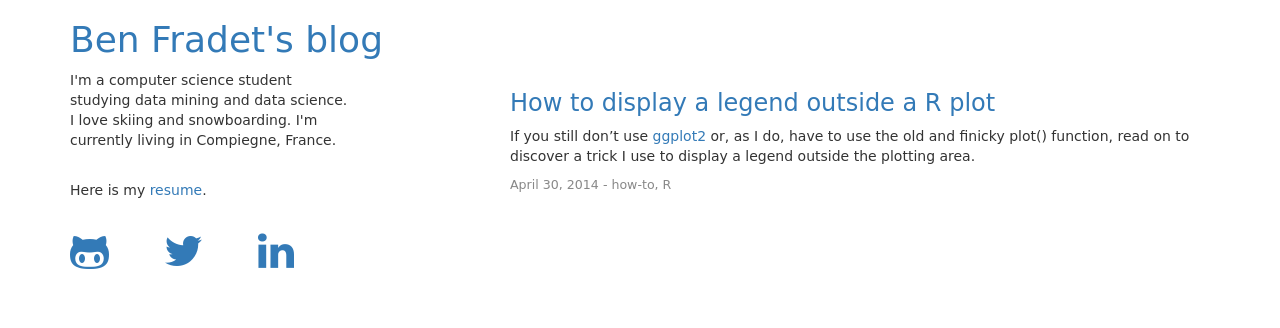
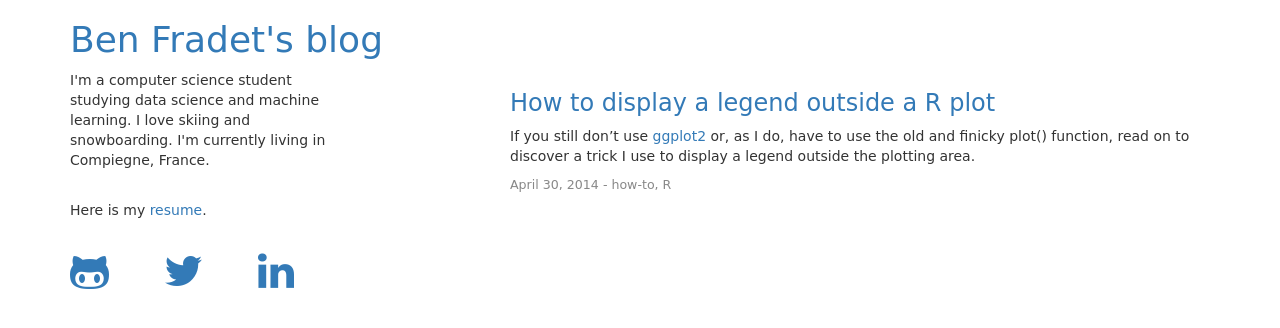
Before and after one commit to BenFradet/benfradet.github.io, a Jekyll site: the page built from index.html, in a window 1280 px wide. Shown: the top 328 px of the page. Built offline with Jekyll 4.4.1, drawn with Linux system fonts in a browser that asks for light colours; nearby versions of some CDN libraries.

Commit message:
fixed twitter link and desc

```diff
--- a/_layouts/home.html
+++ b/_layouts/home.html
@@ -10,11 +10,11 @@ layout: default
     </div>
 
     <div id="about">
-        <p>I'm a computer science student studying data mining and data science. I love skiing and snowboarding. I'm currently living in Compiegne, France.</p><br/>
+        <p>I'm a computer science student studying data science and machine learning. I love skiing and snowboarding. I'm currently living in Compiegne, France.</p><br/>
         <p>Here is my <a href="/resume">resume</a>.</p><br/>
         <div id="icon-h">
             <div><a href="https://github.com/BenFradet" class="fa fa-github-alt fa-3x"></a></div>
-            <div><a href="https://twitter.com/BenjaminFradet" class="fa fa-twitter fa-3x"></a></div>
+            <div><a href="https://twitter.com/fradetben" class="fa fa-twitter fa-3x"></a></div>
             <div><a href="https://www.linkedin.com/in/benfradet" class="fa fa-linkedin fa-3x"></a></div>
         </div>
     </div>
```
